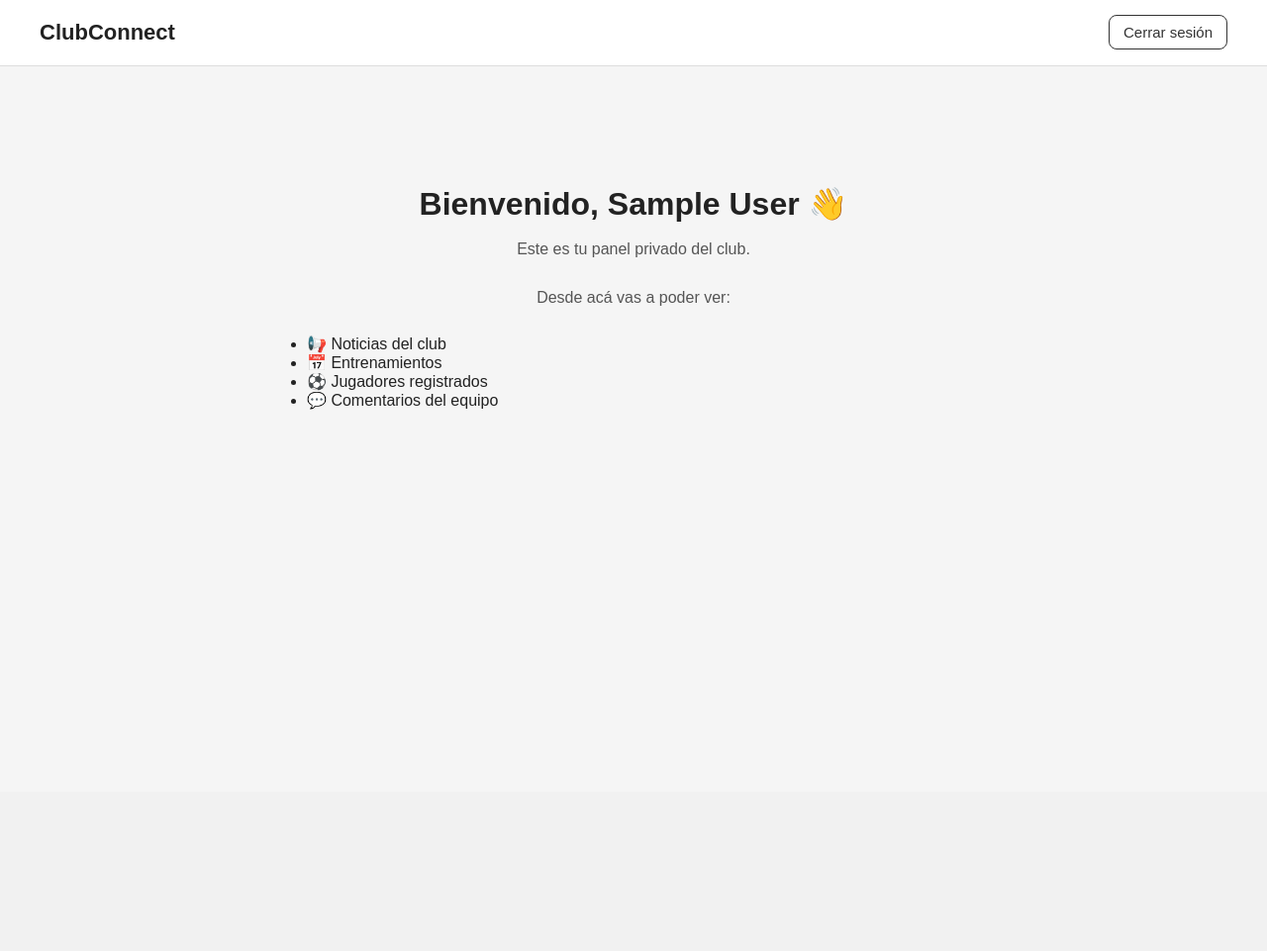
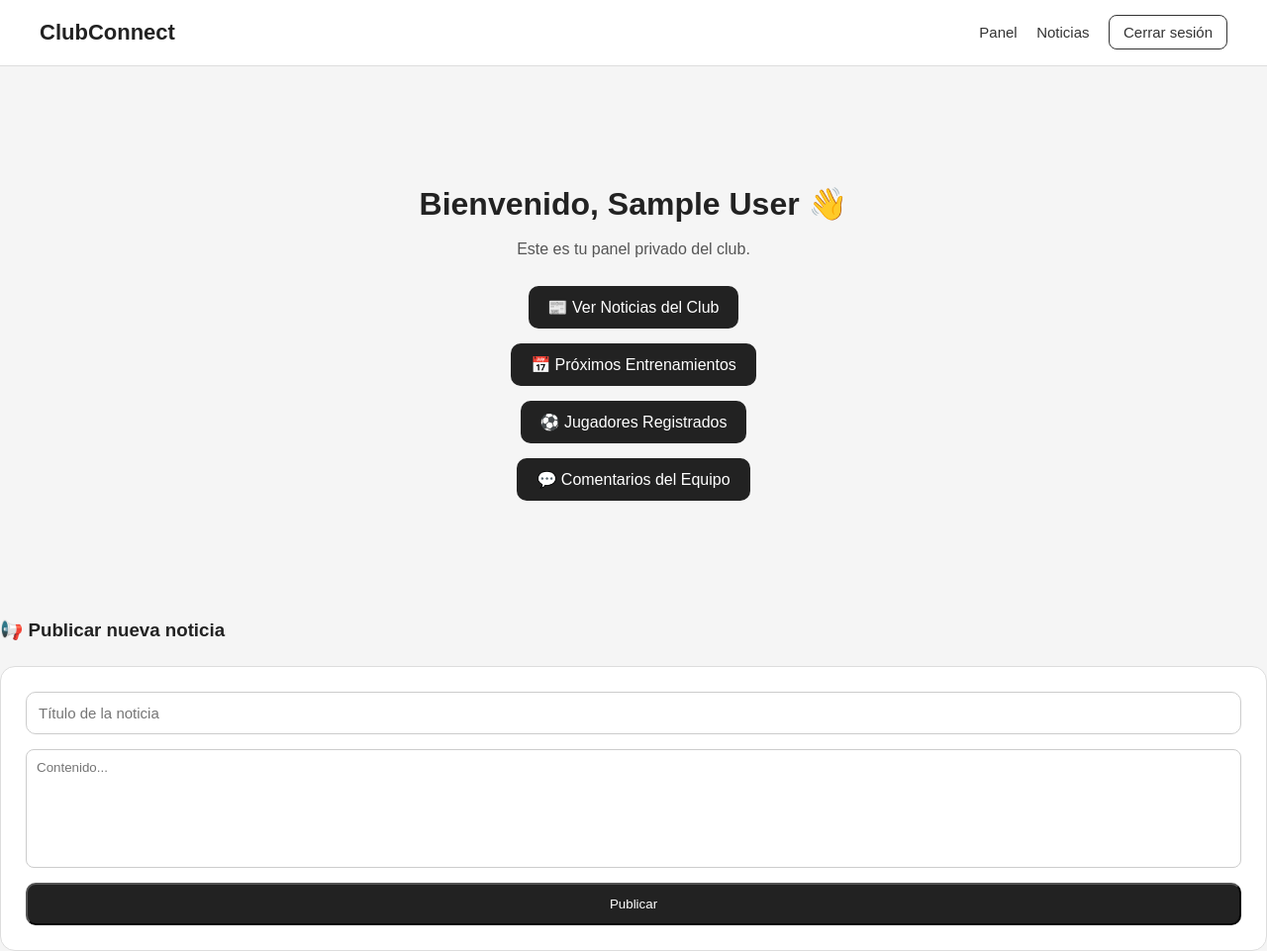
Before and after one commit to carlitosft/clubConnect, a PHP site: page /dashboard.php in a window 1280 px wide. Shown: the whole page at 99% size. Before the commit the page ends 414 px from the top, so only its background shows below. Run offline with PHP 8.4, Linux system fonts and the light colour scheme; the visitor is signed in with stand-in values (Sample User, id 1).

Commit message:
actualicé el dashboard para tener un panel de admin, y ahora funcionan los links a otras paginas, ej: noticias

```diff
--- a/HTML/dashboard.php
+++ b/HTML/dashboard.php
@@ -19,28 +19,65 @@ if (!isset($_SESSION["id"])) {
 </head>
 <body>
 
+  <!-- NAVBAR -->
   <nav class="navbar">
     <h1 class="logo">ClubConnect</h1>
 
     <div class="links">
-      <a href="logout.php" class="btn">Cerrar sesión</a>
+      <a href="dashboard.php">Panel</a>
+      <a href="noticias.php">Noticias</a>
+
+      <a href="../HTML/logout.php" class="btn">Cerrar sesión</a>
     </div>
   </nav>
 
+
+  <!-- HERO / BIENVENIDA -->
   <section class="hero">
     <h2>Bienvenido, <?php echo $_SESSION["nombre"]; ?> 👋</h2>
 
     <p>Este es tu panel privado del club.</p>
 
-    <p>Desde acá vas a poder ver:</p>
+    <div class="dashboard-links">
 
-    <ul style="text-align:left; max-width:400px;">
-      <li>📢 Noticias del club</li>
-      <li>📅 Entrenamientos</li>
-      <li>⚽ Jugadores registrados</li>
-      <li>💬 Comentarios del equipo</li>
-    </ul>
+      <a href="noticias.php" class="cta">
+        📰 Ver Noticias del Club
+      </a>
+
+      <a href="entrenamientos.php" class="cta">
+        📅 Próximos Entrenamientos
+      </a>
+
+      <a href="jugadores.php" class="cta">
+        ⚽ Jugadores Registrados
+      </a>
+
+      <a href="comentarios.php" class="cta">
+        💬 Comentarios del Equipo
+      </a>
+
+    </div>
   </section>
+
+
+  <!-- PUBLICAR NOTICIA (SOLO ADMIN) -->
+  <?php if(isset($_SESSION["rol"]) && $_SESSION["rol"] == "admin") { ?>
+
+    <section class="section">
+      <h3>📢 Publicar nueva noticia</h3>
+
+      <form action="../php/publicar_noticia.php" method="POST" class="form-box">
+
+        <input type="text" name="titulo" placeholder="Título de la noticia" required>
+
+        <textarea name="contenido" placeholder="Contenido..." required></textarea>
+
+        <button type="submit" class="cta">Publicar</button>
+
+      </form>
+    </section>
+
+  <?php } ?>
 
 </body>
 </html>
--- a/php/login.php
+++ b/php/login.php
@@ -22,6 +22,8 @@ if ($_SERVER["REQUEST_METHOD"] == "POST") {
             $_SESSION["id"] = $usuario["id"];
             $_SESSION["nombre"] = $usuario["nombre"];
             $_SESSION["email"] = $usuario["email"];
+            $_SESSION["rol"] = $usuario["rol"];
+
 
             // Redirigir al panel
             header("Location: ../html/dashboard.php");
```
Also changed, not shown: HTML/index.html (+4 -3 lines), HTML/noticias.php (added, +39 -0 lines), php/publicar_noticia.php (added, +24 -0 lines).
